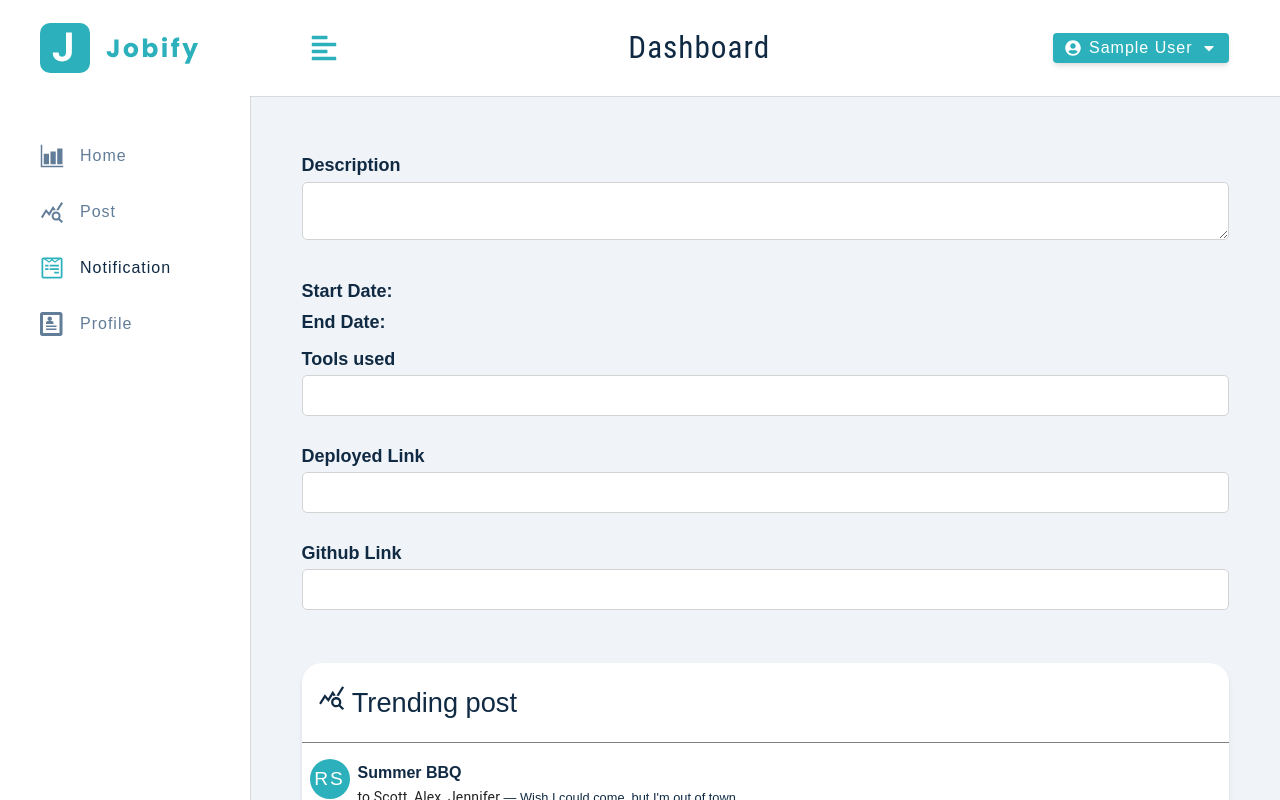
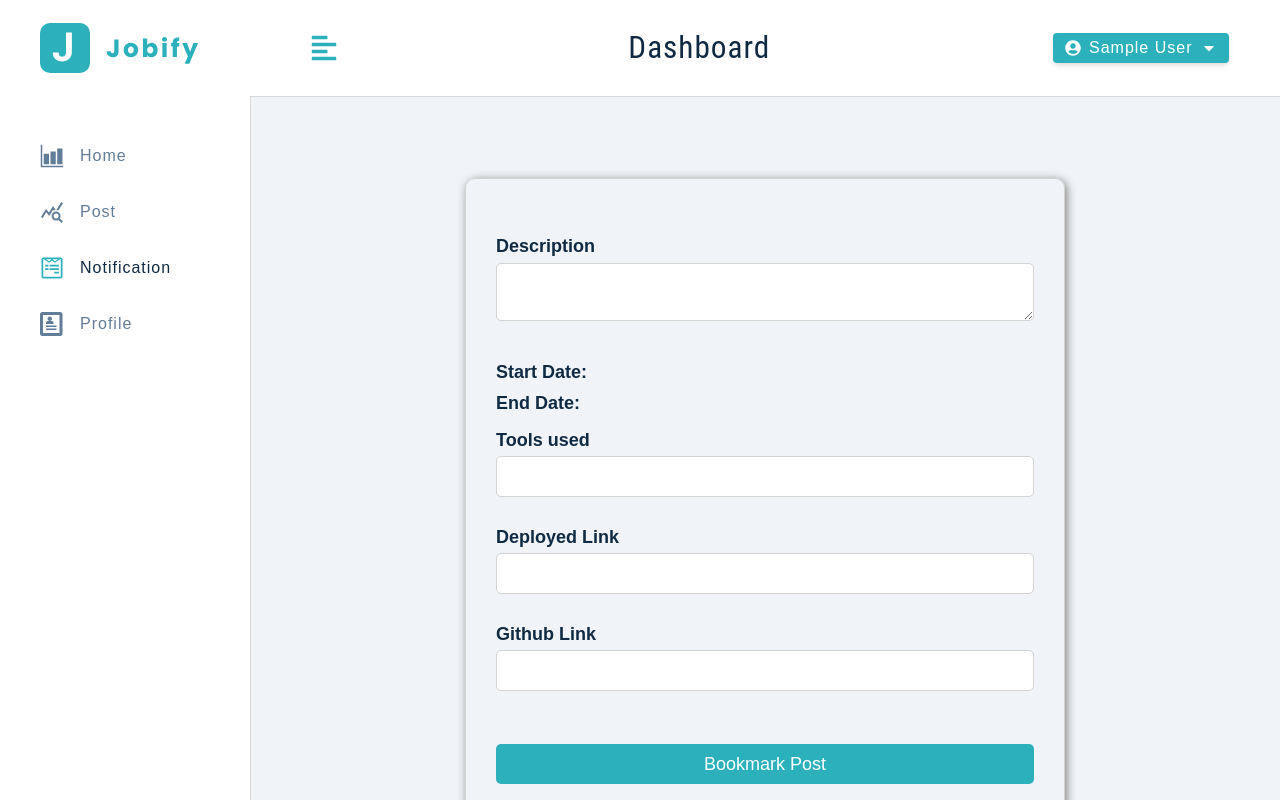
Before and after one commit to rohit108180/scholarSphere, a React (Create React App) app in the folder client/: page /openpost in a window 1280 px wide. Shown: the top 800 px of the page. Built offline with nearby package versions, Linux system fonts and the light colour scheme; sample sign-in values are in the browser's storage.

Commit message:
viewpost css improved

```diff
--- a/client/src/css/wrapper/Post.js
+++ b/client/src/css/wrapper/Post.js
@@ -2,6 +2,14 @@ import styled from "styled-components";
 
 const Wrapper = styled.aside`
   .toggle {
+  }
+  .viewpost {
+    width: 600px;
+    margin: 50px auto;
+    padding: 30px;
+    border: 1px solid lightgray;
+    border-radius: 10px;
+    box-shadow: 2px 2px 10px gray;
   }
   form {
     width: 500px;
--- a/client/src/pages/dashboard/ViewPost.js
+++ b/client/src/pages/dashboard/ViewPost.js
@@ -4,7 +4,7 @@ import TrendingSidebar from "../../component/TrendingSidebar";
 import { useAppcontext } from "../../context/appContext";
 
 export const ViewPost = () => {
-  const {  } = useAppcontext();
+  const {} = useAppcontext();
   const [project, setProject] = useState({
     title: "",
     description: "",
@@ -15,13 +15,11 @@ export const ViewPost = () => {
     dlink: "",
   });
 
-  useEffect(() => {
-
-  }, []);
+  useEffect(() => {}, []);
   return (
     <Wrapper>
       <div>
-        <div>
+        <div className="viewpost">
           <h4>
             <b>{project.title}</b>
           </h4>
@@ -51,9 +49,7 @@ export const ViewPost = () => {
             />
           </label>
           <br />
-        </div>
-        <div className="trending-sidebar">
-          <TrendingSidebar />
+          <button type="submit">Bookmark Post</button>
         </div>
       </div>
     </Wrapper>
```
